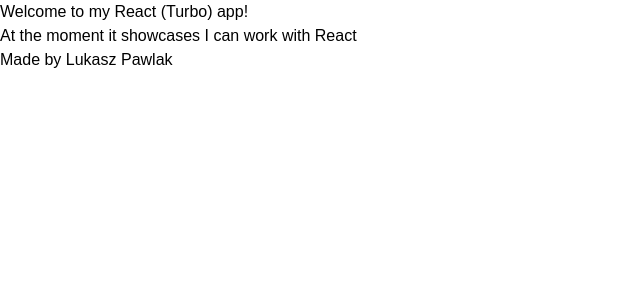
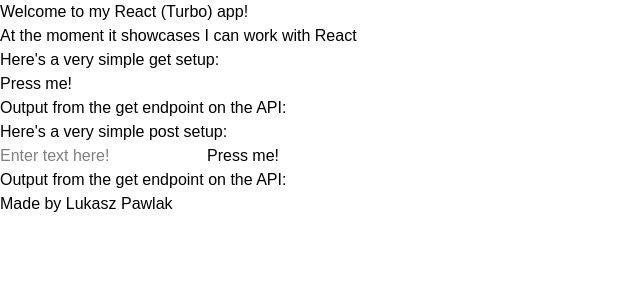
Before and after one commit to LTenshi/react-example, a Next.js app in the folder apps/frontend/: page / in a window 1280 px wide. Shown: the top 300 px of the page, without its empty margins (0-640 px from the left). Built offline with nearby package versions, Linux system fonts and the light colour scheme.

Commit message:
API interactions

```diff
--- a/apps/frontend/src/app/page.tsx
+++ b/apps/frontend/src/app/page.tsx
@@ -1,4 +1,5 @@
 'use client'
+import ApiExample from "@/components/ApiExample";
 import TitleBar from "@/components/TitleBar";
 // import Image from "next/image";
 import React from "react";
@@ -11,6 +12,7 @@ export default function Home() {
       <main className="h-23/24">
         <div className="p-2">
           <TitleBar></TitleBar>
+          <ApiExample></ApiExample>
         </div>
       </main>
       <footer>
--- /dev/null
+++ b/apps/frontend/src/components/ApiExample.tsx
@@ -0,0 +1,71 @@
+// Here I access the Nest.Js API that should be hosted on the 3001 port
+
+import UiBox from "./UiBox";
+import { useState } from "react";
+
+export default function ApiExample() {
+  const [exampleOutput, setExampleOutput] = useState("");
+  const [postExampleData, setPostExampleData] = useState("");
+  const [postExampleDataReturn, setPostExampleDataReturn] = useState("")
+
+  async function getExample() {
+    try {
+      const response = await fetch(process.env.NEXT_PUBLIC_API_ENDPOINT + "example");
+      if (!response.ok) {
+        throw new Error(`Request failed with: ${response.status}`);
+      }
+
+      const output = await response.text();
+      setExampleOutput(output);
+    } catch (e) {
+      console.error("Request failed", e);
+    }
+  }
+
+  async function postExample() {
+    try {
+      const response = await fetch(process.env.NEXT_PUBLIC_API_ENDPOINT + "example", {
+        method: "POST",
+        body: JSON.stringify({ example: postExampleData }),
+        headers: {
+          "Content-Type": "application/json"
+        }
+      });
+      if (!response.ok) {
+        throw new Error(`Request failed with: ${response.status}`);
+      }
+      const output = await response.text();
+      setPostExampleDataReturn(output);
+    } catch (e) {
+      console.error("Request failed", e)
+    }
+  }
+
+  return (
+    <UiBox className="mt-2">
+      <div className="p-2">
+        <div>
+          Here&apos;s a very simple get setup:
+        </div>
+        <div>
+          <button
+            className="bg-white/10 hover:bg-blue-700 text-white font-bold py-2 px-4 rounded"
+            onClick={getExample}>
+              Press me!
+          </button>
+        </div>
+        <div>Output from the get endpoint on the API: {exampleOutput}</div>
+        <div className="pt-3">
+          Here&apos;s a very simple post setup:
+        </div>
+        <input className="bg-white/10 mr-2" name="postExampleInput" placeholder="Enter text here!" onChange={event => setPostExampleData(event.target.value)}></input>
+        <button
+          className="bg-white/10 hover:bg-blue-700 text-white font-bold py-2 px-4 rounded"
+          onClick={postExample}>
+            Press me!
+        </button>
+        <div>Output from the get endpoint on the API: {postExampleDataReturn}</div>
+      </div>
+    </UiBox>
+  )
+}
--- a/apps/frontend/src/components/TitleBar.tsx
+++ b/apps/frontend/src/components/TitleBar.tsx
@@ -6,7 +6,7 @@ export default function TitleBar() {
   const others = ["Next.js", "Nest.js", "Turbo"]
   const [activeIndex, setActiveIndex] = useState(0);
 
-  //Purely here to showcase useEffect use
+  // Purely here to showcase useEffect use
   useEffect(() => {
     const interval = setInterval(() => {
       if (activeIndex > others.length - 2) {
```
Also changed, not shown: 1 other file (tests, documents, lock files or other folders).
